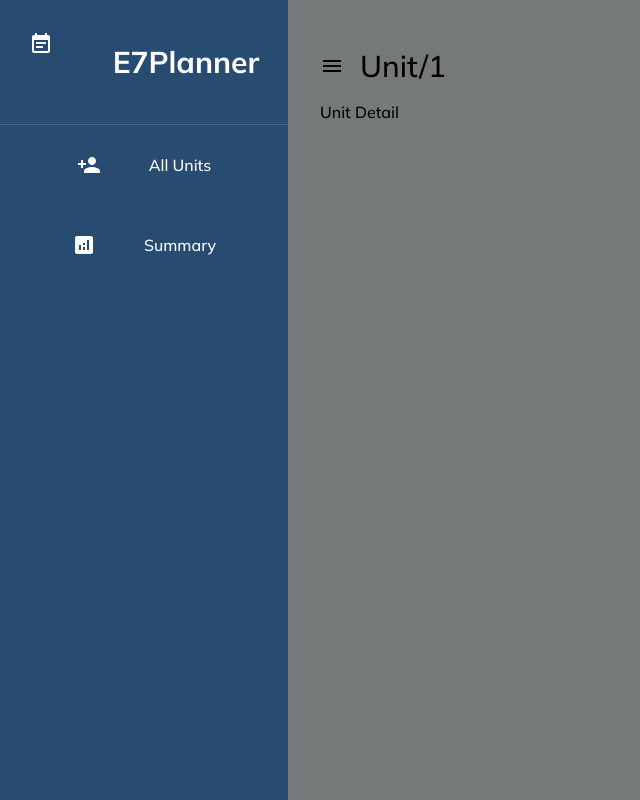
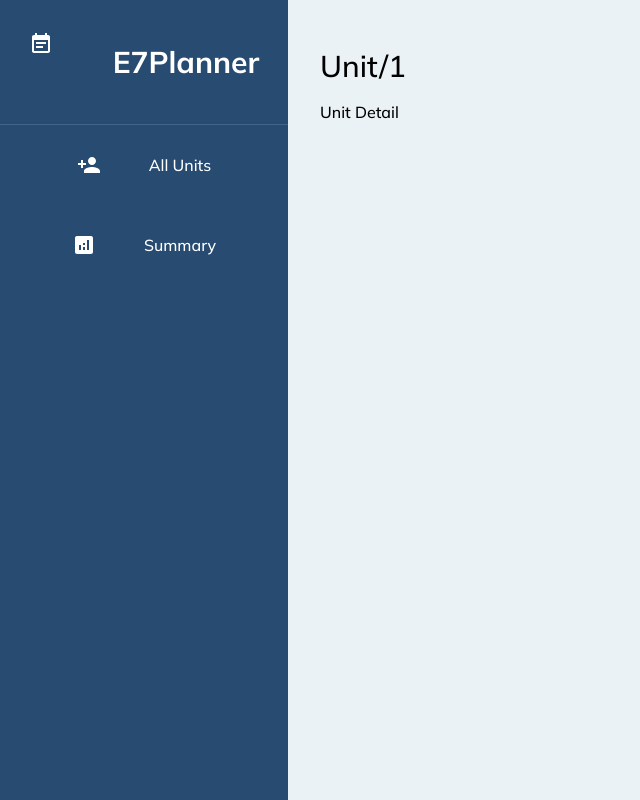
Before and after one commit to diumbyte/Arkynize, a React (Create React App) app in the folder client/: page /unit/1 in a window 1280 px wide. Shown: the whole page, without its empty margins (0-640 px from the left). Built offline with nearby package versions, Linux system fonts and the light colour scheme.

Commit message:
sidebar v2

```diff
--- a/client/src/App.tsx
+++ b/client/src/App.tsx
@@ -10,17 +10,18 @@ import { Home } from './pages/Home'
 import { Header } from './pages/components/Header'
 
 function App() {
-  const [isExpanded, setIsExpanded] = useState(true)
+  const [isExpanded, setIsExpanded] = useState(false)
 
   return (
     <div className="relative row bg-offWhite h-screen ml-0 mr-0 overflow-hidden font-mulish">
       <div
         onClick={() => setIsExpanded(false)}
         className={`fixed inset-0 z-20 transition-opacity bg-black opacity-50
-        ${isExpanded ? "block" : "hidden" }`}
+        ${isExpanded ? "md:hidden block" : "hidden" }`}
       />
       <Sidebar
         isExpanded={isExpanded}
+        setIsExpanded={setIsExpanded}
       />
       <div className={`h-full flex flex-col flex-grow flex-nowrap p-8 overflow-auto`}>
         <Header
--- a/client/src/pages/AllUnits.tsx
+++ b/client/src/pages/AllUnits.tsx
@@ -5,8 +5,6 @@ import { useHistory } from "react-router-dom"
 export const AllUnits = () => {
     const history = useHistory();
     const { data, loading, error } = useGetAllUnitsQuery();
-
-    console.log(data);
 
     return (
         <div className="h-auto">
--- a/client/src/pages/Summary.tsx
+++ b/client/src/pages/Summary.tsx
@@ -1,9 +1,9 @@
 import React from 'react';
 // import { useGetAllUnitsQuery } from "../generated/graphql"
-import { useHistory } from "react-router-dom"
+// import { useHistory } from "react-router-dom"
 
 export const Summary = () => {
-    const history = useHistory();
+    // const history = useHistory();
     // const { data, loading, error } = useGetAllUnitsQuery();
 
     // console.log(data);
--- a/client/src/pages/UnitDetail.tsx
+++ b/client/src/pages/UnitDetail.tsx
@@ -1,12 +1,12 @@
 import React from 'react';
 // import { useGetAllUnitsQuery } from "../generated/graphql"
-import { useHistory, useParams } from "react-router-dom"
+// import { useHistory, useParams } from "react-router-dom"
 
 export const UnitDetail = () => {
-    const history = useHistory();
+    // const history = useHistory();
     // const { data, loading, error } = useGetAllUnitsQuery();
 
-    console.log(useParams());
+    // console.log(useParams());
 
     return (
         <div>
--- a/client/src/pages/components/Header.tsx
+++ b/client/src/pages/components/Header.tsx
@@ -13,9 +13,9 @@ export const Header = ({
 
     return (
         <div className="flex flex-row flex-nowrap items-center pt-4 pb-4">
-            <BurgerIcon className="cursor-pointer" onClick={() => setIsExpanded(true)}/>
-            <span className="capitalize md:text-3xl text-2xl ml-4">
-                {locationName}
+            <BurgerIcon className="cursor-pointer md:hidden" onClick={() => setIsExpanded(true)}/>
+            <span className="capitalize md:text-3xl text-2xl md:ml-0 ml-4">
+                {locationName.length === 0 ? "Home" : locationName}
             </span>
         </div>
     )
--- a/client/src/pages/components/Sidebar.tsx
+++ b/client/src/pages/components/Sidebar.tsx
@@ -1,25 +1,33 @@
-import React, { useState } from 'react';
+import React from 'react';
 
 import { Logo as LogoComponent } from './Logo';
 import { SidebarItem } from './SidebarItem';
 import {ReactComponent as AddIcon} from "../../assets/add.svg"
 import {ReactComponent as SummaryIcon} from "../../assets/summary.svg"
-import {ReactComponent as BurgerIcon } from "../../assets/burger.svg"
 
 type SidebarProps = {
-    isExpanded: boolean
+    isExpanded: boolean,
+    setIsExpanded: Function
 }
 
 export const Sidebar = ({
-    isExpanded
+    isExpanded,
+    setIsExpanded
 }: SidebarProps) => {
+
+    const mobileSidebarExpansion = () => {
+        if(isExpanded) {
+            setIsExpanded(false)
+        }
+    }
 
     return (
         <nav
-            className={`relative z-30 flex flex-col h-full bg-primaryBlue w-72 transition duration-300 ease-out
+            className={`md:relative fixed inset-y-0 left-0 z-30 flex flex-col h-full bg-primaryBlue w-72 transition duration-300 ease-out
             transform translate-x-0
-            ${isExpanded ? "ease-out translate-x-0" : "ease-in -translate-x-full"}`
+            ${isExpanded ? "ease-out translate-x-0" : "ease-in -translate-x-full md:translate-x-0"}`
             }
+            onClick={mobileSidebarExpansion}
         >
             <LogoComponent />
             <div className={``}>
--- a/client/src/pages/components/SidebarItem.tsx
+++ b/client/src/pages/components/SidebarItem.tsx
@@ -17,8 +17,6 @@ export const SidebarItem: React.FC<SidebarItemProps> = ({
     let location = useLocation()
     const isActive = location.pathname.substring(1) === destination
 
-    console.log("location.pathname", location.pathname);
-    console.log("destination", destination)
     return (
         <NavLink
             to={`/${destination}`}
```
Also changed, not shown: 2 other files (tests, documents, lock files or other folders).
